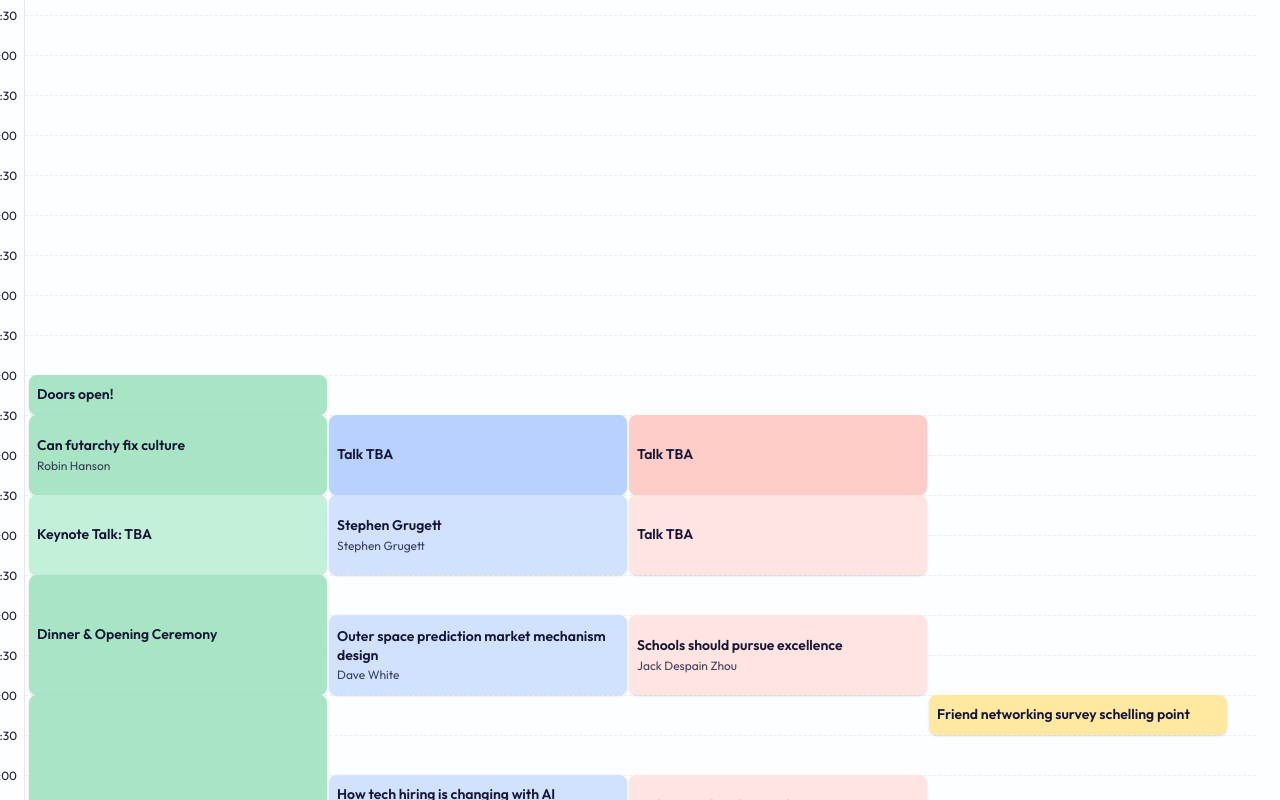
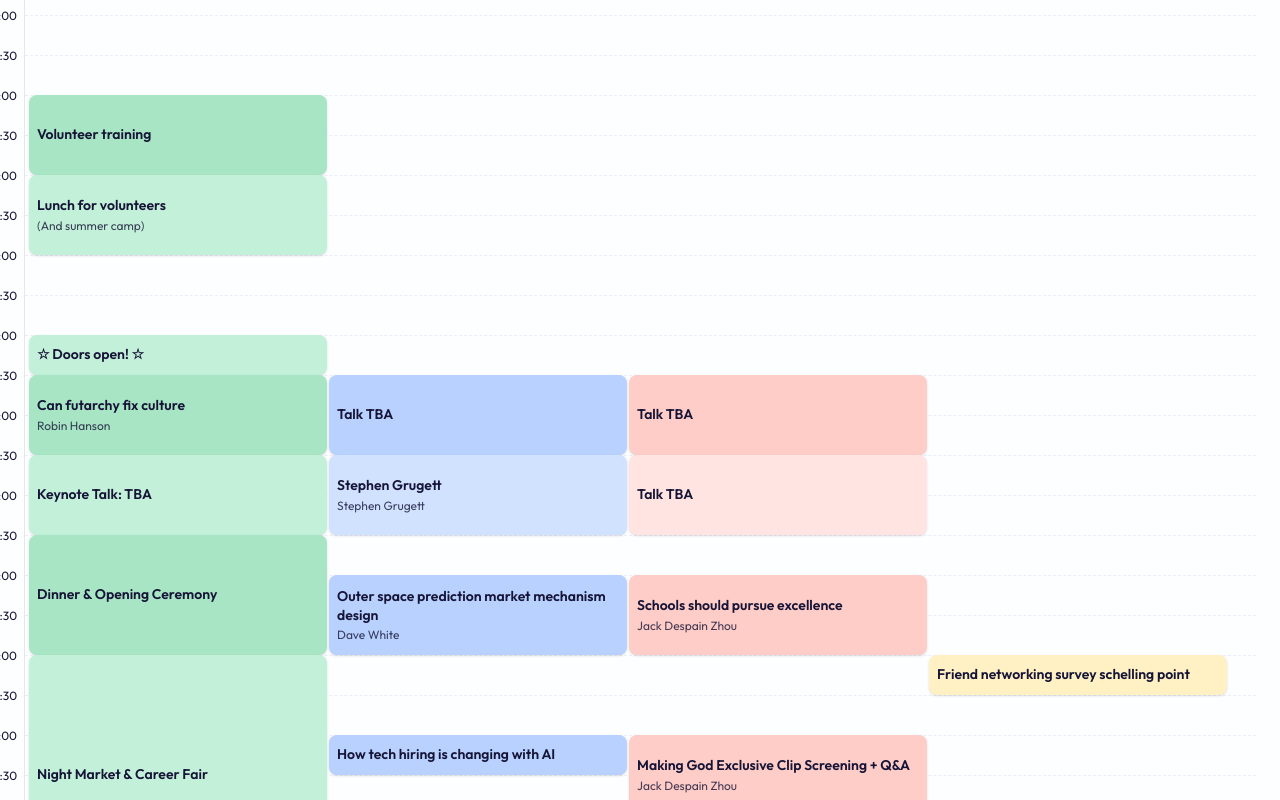
Before and after one commit to manifoldmarkets/manifest2025, a Next.js app: page /schedule in a window 1280 px wide. Shown: the part 480-1280 px from the top of the page. Built offline with nearby package versions, Linux system fonts and the light colour scheme.

Commit message:
schedule shuffle

```diff
--- a/app/data/events.ts
+++ b/app/data/events.ts
@@ -10,9 +10,22 @@ interface Event {
 
 export const events: Event[] = [
   {
+    start: '2025-06-06T12:00',
+    end: '2025-06-06T13:00',
+    title: 'Volunteer training',
+    location: 'Rat Park',
+  },
+  {
+    start: '2025-06-06T13:00',
+    end: '2025-06-06T14:00',
+    title: 'Lunch for volunteers',
+    speaker: '(And summer camp) ',
+    location: 'Rat Park',
+  },
+  {
     start: '2025-06-06T15:00',
     end: '2025-06-06T15:30',
-    title: 'Doors open!',
+    title: ' ☆ Doors open!  ☆',
     description: '',
     location: 'Rat Park',
   },
@@ -241,10 +254,11 @@ export const events: Event[] = [
     location: 'C1',
   },
   {
-    start: '2025-06-07T13:00',
-    end: '2025-06-07T14:00',
-    title: 'Laura Deming',
-    description: '',
+    start: '2025-06-08T14:00',
+    end: '2025-06-08T15:00',
+    title: 'Reversible Cryopreservation',
+    description:
+      'A pragmatic analysis of reversible cryopresevation and its technical feasibility. ',
     speaker: 'Laura Deming',
     location: 'C1',
   },
@@ -478,12 +492,12 @@ Resurrecting the "Somers System", the lost art of consensus-based land valuation
     location: 'C1',
   },
   {
-    start: '2025-06-08T14:00',
-    end: '2025-06-08T15:00',
+    start: '2025-06-07T13:00',
+    end: '2025-06-07T14:00',
     title: 'AI: US vs China Panel',
     speaker: 'Steve Hsu & TBA',
     description: '',
-    location: 'C1',
+    location: 'E1',
   },
   {
     start: '2025-06-08T15:00',
@@ -522,8 +536,8 @@ This talk explores what it will take for prediction markets to move from billion
     location: 'E1',
   },
   {
-    start: '2025-06-08T11:00',
-    end: '2025-06-08T12:00',
+    start: '2025-06-08T12:00',
+    end: '2025-06-08T13:00',
     title: 'The Furry Slayer',
     description: '',
     speaker: 'Tracing Woodgrains',
@@ -554,12 +568,12 @@ This talk explores what it will take for prediction markets to move from billion
     location: 'Exobrain',
   },
   {
-    start: '2025-06-08T12:00',
-    end: '2025-06-08T13:00',
+    start: '2025-06-08T11:00',
+    end: '2025-06-08T12:00',
     title: 'AI & epistemics',
     description: '',
     speaker: 'Ozzie Goen',
-    location: 'Exobrain',
+    location: 'E1',
   },
 ] as const
 
--- a/app/schedule/page.tsx
+++ b/app/schedule/page.tsx
@@ -29,7 +29,7 @@ const DAYS = [
   { date: '2025-06-08', label: 'Sunday, June 8' },
 ] as const
 
-const EARLIEST_TIME = '08:00'
+const EARLIEST_TIME = '08:30'
 const LATEST_TIME = '22:00'
 const SLOT_MINUTES = 30
 const ROW_H = 40
```
